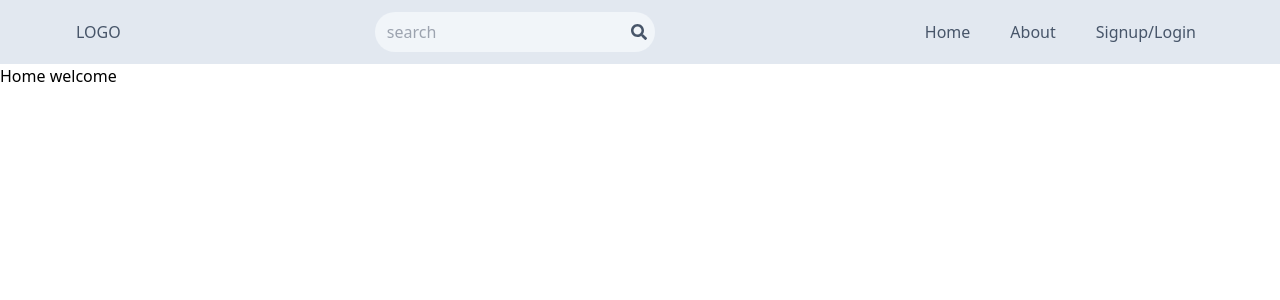
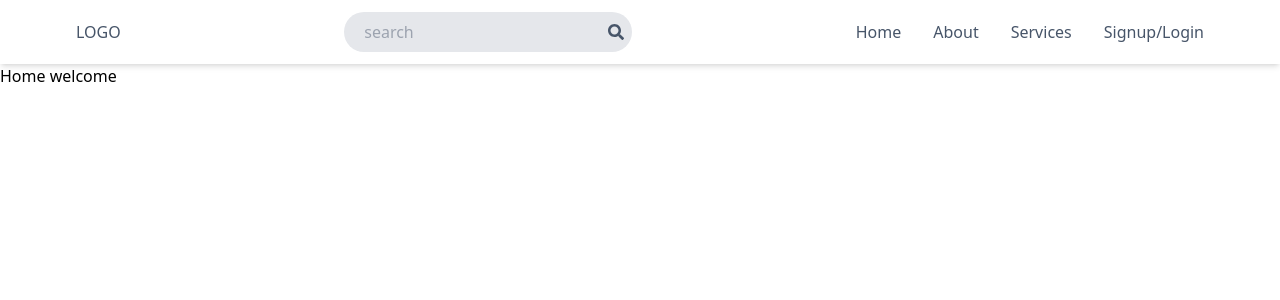
Before and after one commit to sphk007/real-estate, a React (Vite) app: page / in a window 1280 px wide. Shown: the top 300 px of the page. Built offline with nearby package versions, Linux system fonts and the light colour scheme.

Commit message:
navbar responsive but not positioned properly

```diff
--- a/src/components/Nav.jsx
+++ b/src/components/Nav.jsx
@@ -1,40 +1,59 @@
-import React, { Component } from 'react'
+import React, { Component,useState } from 'react'
 import { Link } from 'react-router-dom';
-import { FaSearch } from 'react-icons/fa'
-import { IoMenu } from "react-icons/io5";
-class Nav extends Component {
+import { FaSearch,FaBars,FaTimes } from 'react-icons/fa'
+const Nav = ()=> {
+     const [open, setOpen] = useState(false);
+      const handleMenu =() => {
+        setOpen((prev) => !prev);
+        console.log(open);
+      };
+    return (
+      <header className="shadow-md max-w-screen-2xl	">
+        <nav  className="flex p-3 justify-between items-center max-w-6xl mx-auto ">
+          <div>
+          <h1>
+                <span className="font-medium text-slate-600">LOGO</span>
+            </h1>
+          </div>
+          <div>
+          <form className="p-2 pl-4 bg-gray-200 rounded-full flex items-center justify-between ">
+                <input className=" mx-1 bg-transparent focus:outline-none w-20 sm:w-60" type="text" placeholder='search'/>
+                <FaSearch className='text-slate-600'/>
+            </form>
+          </div>
 
-  render() {
-    const Nav=()=>{
-        let[open,setOpen]=useState(false);
-    }
-    return (
-      <header class="bg-slate-200">
-        <nav  class="flex p-3 justify-between items-center max-w-6xl mx-auto ">
-        <div  onclick={()=>setOpen(!open)} className='text-slate-600 text-3xl absolute right-7 cursor-pointer md:hidden'>
-            <ion-icon name={open?'close':'menu'}></ion-icon>
-        </div>
-            <h1 class="">
-                <span class="font-medium text-slate-600">LOGO</span>
-            </h1>
-            <form class="p-2 bg-slate-100 rounded-full flex items-center justify-between ">
-                <input className=" mx-1 bg-transparent focus:outline-none w-20 sm:w-60" type="text" placeholder='search'/>
-                <FaSearch onClick={()=>setOpen(!open)} className='text-slate-600'/>
-            </form>
-
-            <ul className='p-2 absolute bg-slate-200 md:z-auto z-[-1] md:static md:pb-auto md:flex md:items-center md:gap-10 text-slate-600
-            left-0 pl-4 md:pl-auto transition-all duration-300 ease-in'>
+            <div>
+            <ul className=' hidden sm:flex sm:gap-8  text-slate-600 transition-all duration-300 ease-in'>
                 <li><Link path="">Home</Link></li>
                 <li><Link path="">About</Link></li>
+                <li><Link path="">Services</Link></li>
                 <li><Link path="">Signup</Link>/<Link path="">Login</Link></li>
 
             </ul>
+            </div>
+
+            <div className='mr-2 flex sm:hidden'>
+              <button  type="button" onClick={handleMenu} className='inline-flex items-center justify-center rounded-md text-gray-600 hover:text-gray-600 focus:ring-2 focus:ring-offset-2 p-2'>
+                <span className='sr-only'>Menu</span>
+                {open == true ? <FaTimes className=''/>:<FaBars className=''/>}
+              </button>
+            </div>
+            {open ? (
+              <div className='md:hidden flex relative '>
+                <ul className='block relative space-x-4 ml-10 text-slate-600 transition-all duration-300 ease-in'>
+                <li><Link path="">Home</Link></li>
+                <li><Link path="">About</Link></li>
+                <li><Link path="">Services</Link></li>
+                <li><Link path="">Signup</Link>/<Link path="">Login</Link></li>
+
+            </ul>
+              </div>
+            ) : null}
 
         </nav>
 
       </header>
     )
   }
-}
 
 export default Nav
```
